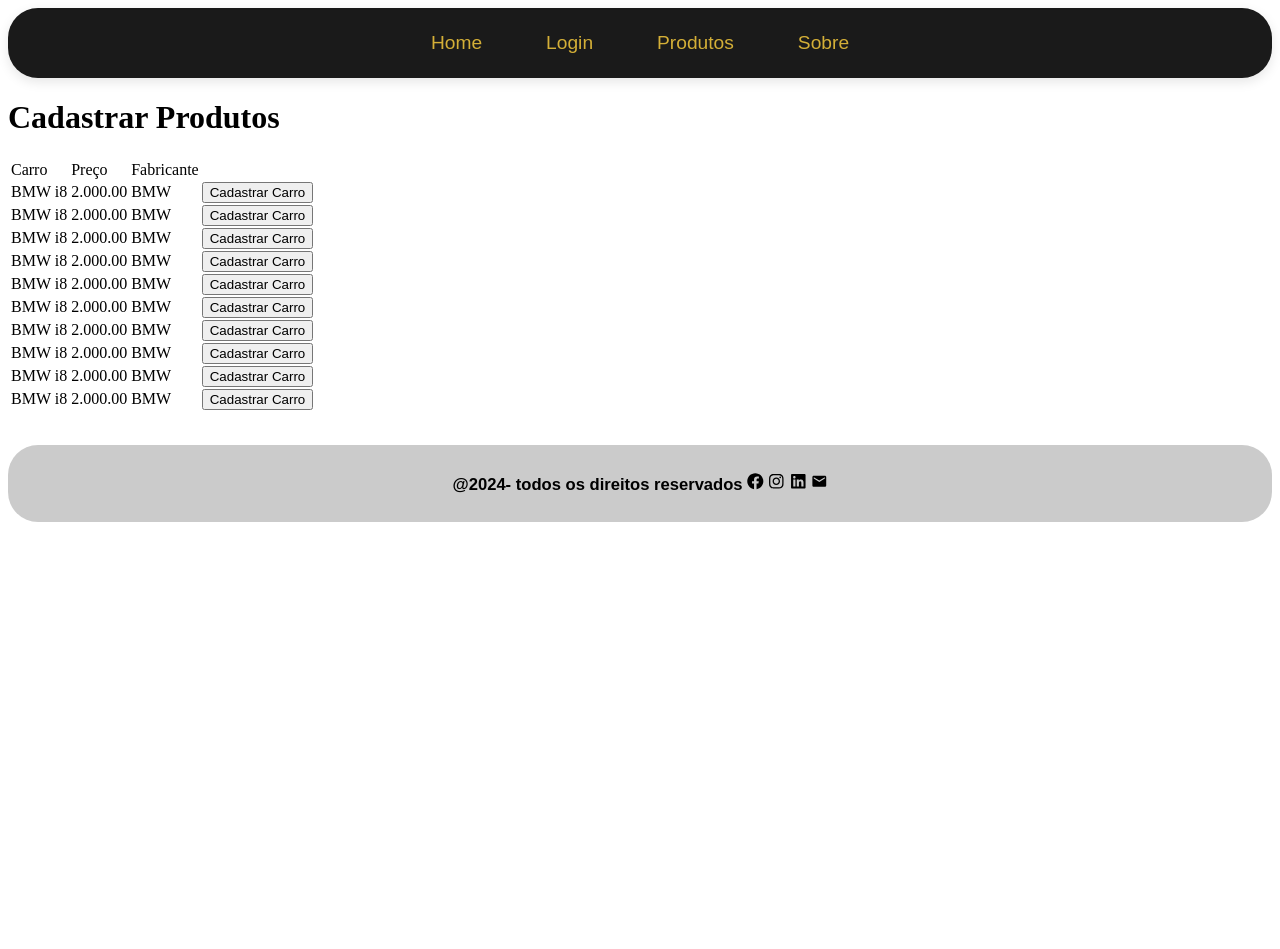
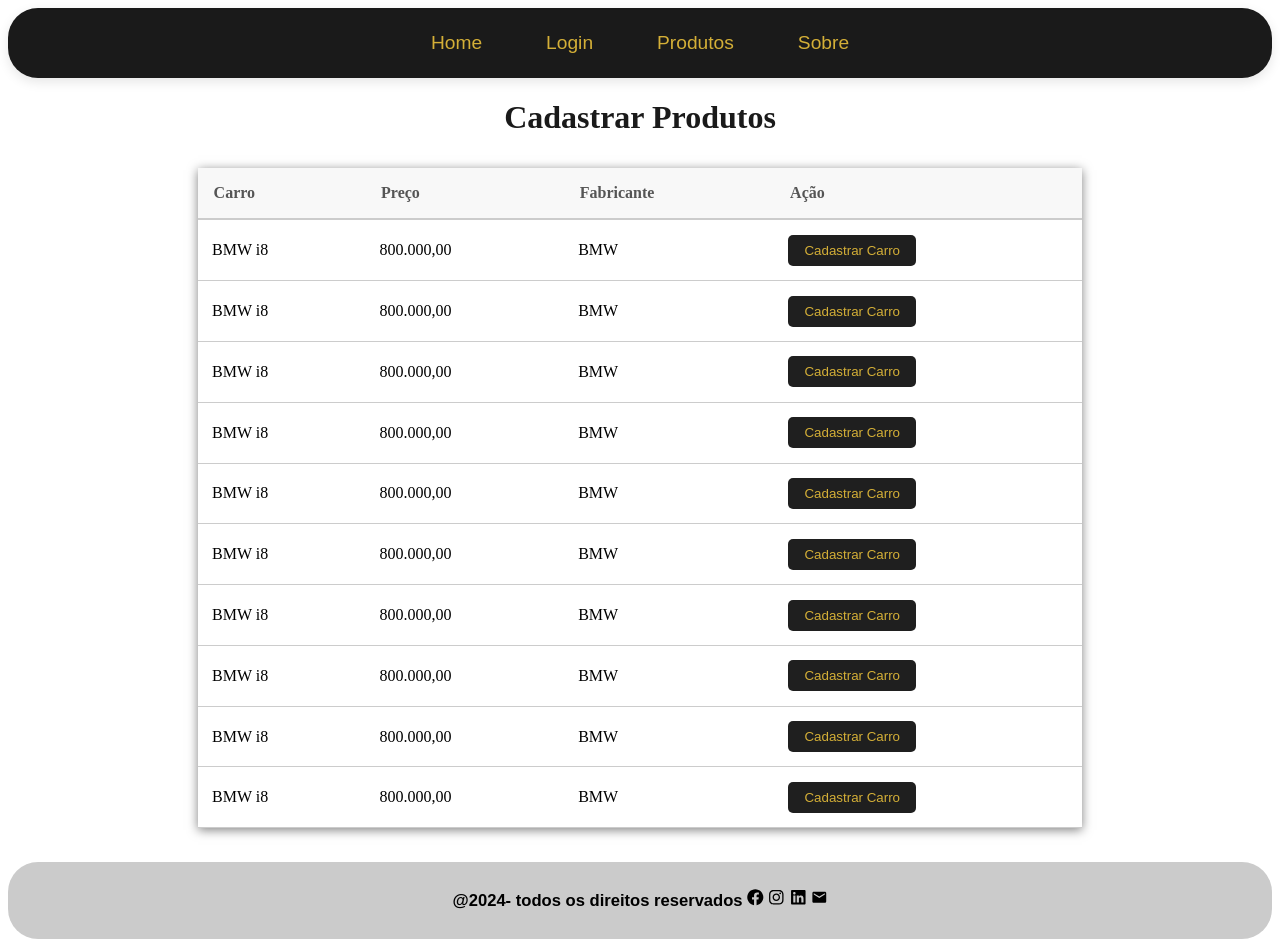
Before and after one commit to tech4alliance/Cp5-Front-Web, a React (Vite) app: page /cadastrarprodutos in a window 1280 px wide. Before the commit the page ends 800 px from the top, so only its background shows below. Built offline with nearby package versions, Linux system fonts and the light colour scheme.

Commit message:
Estilizando a pagina de cadastrar produto

```diff
--- /dev/null
+++ b/src/css/CadastrarProdutoStyle.jsx
@@ -0,0 +1,57 @@
+import styled from 'styled-components';
+
+const primaryColor = '#1a1a1a';
+const accentColor = '#d4af37';
+const secondaryColor = '#f0f0f0';
+const buttonColor = '#1f1f1f';
+const buttonHoverColor = '#b8860b';
+
+export const Title = styled.h1`
+  text-align: center;
+  color: ${primaryColor};
+  margin-bottom: 2rem;
+`;
+
+export const Table = styled.table`
+  width: 70%;
+  margin: 0 auto;
+  border-collapse: collapse;
+  box-shadow: 0 2px 10px rgba(0, 0, 0, 0.5);
+`;
+
+export const TableHeader = styled.tr`
+  background-color: #f8f8f8;
+`;
+
+export const TableHeaderCell = styled.th`
+  padding: 1rem;
+  text-align: left;
+  border-bottom: 2px solid #ccc;
+  color: #555;
+`;
+
+export const TableRow = styled.tr`
+  &:hover {
+    background-color: rgb(210, 176, 255,0.3);
+  }
+`;
+
+export const TableCell = styled.td`
+  padding: 0.9rem;
+  border-bottom: 1px solid #ccc;
+`;
+
+export const Button = styled.button`
+  background-color: ${buttonColor};
+  color: ${accentColor};
+  border: none;
+  border-radius: 5px;
+  padding: 0.5rem 1rem;
+  cursor: pointer;
+  transition: background-color 0.3s;
+
+  &:hover {
+    background-color: ${buttonHoverColor}; /* Cor ao passar o mouse */
+    color: ${secondaryColor}
+  }
+`;
--- a/src/css/LoginStyle.jsx
+++ b/src/css/LoginStyle.jsx
@@ -2,8 +2,6 @@
 
 const primaryColor = '#1a1a1a';
 const accentColor = '#d4af37';
-const secondaryColor = '#f0f0f0';
-const buttonColor = '#1f1f1f';
 const buttonHoverColor = '#b8860b';
 
 export const Container = styled.section`
--- a/src/routes/CadastrarProduto.jsx
+++ b/src/routes/CadastrarProduto.jsx
@@ -1,65 +1,36 @@
+import {
+    Title,
+    Table,
+    TableHeader,
+    TableHeaderCell,
+    TableRow,
+    TableCell,
+    Button
+  } from '../css/CadastrarProdutoStyle';
+
 const CadastrarProduto=()=>{
 
     return(
         <>
-        <h1>Cadastrar Produtos</h1>
-        <table>
-            <tr>
-                <td>Carro</td>
-                <td>Preço</td>
-                <td>Fabricante</td>
-            </tr>
-            <tr>
-                <td>BMW i8</td>
-                <td>2.000.00</td>
-                <td>BMW</td> <button>Cadastrar Carro</button>
-            </tr>
-            <tr>
-                <td>BMW i8</td>
-                <td>2.000.00</td>
-                <td>BMW</td> <button>Cadastrar Carro</button>
-            </tr>
-            <tr>
-                <td>BMW i8</td>
-                <td>2.000.00</td>
-                <td>BMW</td> <button>Cadastrar Carro</button>
-            </tr>
-            <tr>
-                <td>BMW i8</td>
-                <td>2.000.00</td>
-                <td>BMW</td> <button>Cadastrar Carro</button>
-            </tr>
-            <tr>
-                <td>BMW i8</td>
-                <td>2.000.00</td>
-                <td>BMW</td> <button>Cadastrar Carro</button>
-            </tr>
-            <tr>
-                <td>BMW i8</td>
-                <td>2.000.00</td>
-                <td>BMW</td> <button>Cadastrar Carro</button>
-            </tr>
-            <tr>
-                <td>BMW i8</td>
-                <td>2.000.00</td>
-                <td>BMW</td> <button>Cadastrar Carro</button>
-            </tr>
-            <tr>
-                <td>BMW i8</td>
-                <td>2.000.00</td>
-                <td>BMW</td> <button>Cadastrar Carro</button>
-            </tr>
-            <tr>
-                <td>BMW i8</td>
-                <td>2.000.00</td>
-                <td>BMW</td> <button>Cadastrar Carro</button>
-            </tr>
-            <tr>
-                <td>BMW i8</td>
-                <td>2.000.00</td>
-                <td>BMW</td> <button>Cadastrar Carro</button>
-            </tr>
-        </table>
+        <Title>Cadastrar Produtos</Title>
+      <Table>
+        <TableHeader>
+          <TableHeaderCell>Carro</TableHeaderCell>
+          <TableHeaderCell>Preço</TableHeaderCell>
+          <TableHeaderCell>Fabricante</TableHeaderCell>
+          <TableHeaderCell>Ação</TableHeaderCell>
+        </TableHeader>
+        {[...Array(10)].map((index) => (
+          <TableRow key={index}>
+            <TableCell>BMW i8</TableCell>
+            <TableCell>800.000,00</TableCell>
+            <TableCell>BMW</TableCell>
+            <TableCell>
+              <Button>Cadastrar Carro</Button>
+            </TableCell>
+          </TableRow>
+        ))}
+      </Table>
         </>
     )
 }
```
